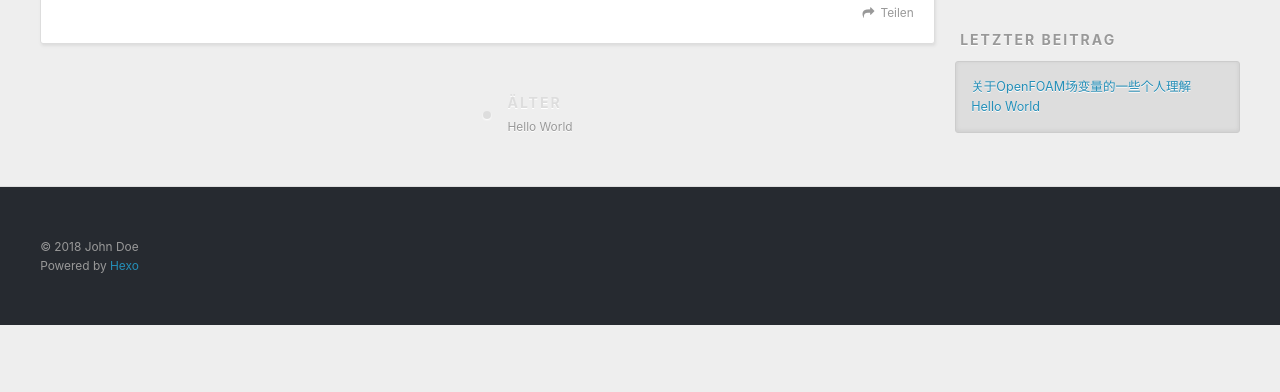
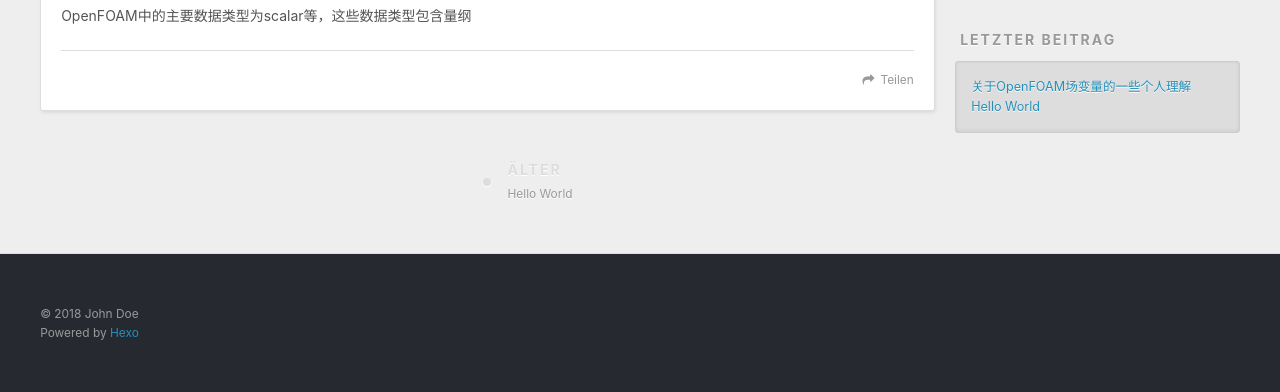
Before and after one commit to Staticp/Staticp.github.io, a plain HTML site: page 2018/03/14/关于OpenFOAM场变量的一些个人理解/index.html in a window 1280 px wide. Shown: the part 448-840 px from the top of the page. Before the commit the page ends 800 px from the top, so only its background shows below. Drawn offline with nearby package versions, Linux system fonts and the light colour scheme.

Commit message:
Site updated: 2018-03-14 14:29:08

```diff
--- a/2018/03/14/关于OpenFOAM场变量的一些个人理解/index.html
+++ b/2018/03/14/关于OpenFOAM场变量的一些个人理解/index.html
@@ -7,13 +7,16 @@
 
   <title>关于OpenFOAM场变量的一些个人理解 | Hexo</title>
   <meta name="viewport" content="width=device-width, initial-scale=1, maximum-scale=1">
-  <meta property="og:type" content="article">
+  <meta name="description" content="OpenFOAM中的主要数据类型为scalar等，这些数据类型包含量纲">
+<meta property="og:type" content="article">
 <meta property="og:title" content="关于OpenFOAM场变量的一些个人理解">
 <meta property="og:url" content="http://yoursite.com/2018/03/14/关于OpenFOAM场变量的一些个人理解/index.html">
 <meta property="og:site_name" content="Hexo">
-<meta property="og:updated_time" content="2018-03-14T06:25:59.634Z">
+<meta property="og:description" content="OpenFOAM中的主要数据类型为scalar等，这些数据类型包含量纲">
+<meta property="og:updated_time" content="2018-03-14T06:28:51.564Z">
 <meta name="twitter:card" content="summary">
 <meta name="twitter:title" content="关于OpenFOAM场变量的一些个人理解">
+<meta name="twitter:description" content="OpenFOAM中的主要数据类型为scalar等，这些数据类型包含量纲">
 
     <link rel="alternate" href="/atom.xml" title="Hexo" type="application/atom+xml">
 
@@ -82,6 +85,7 @@
 
     <div class="article-entry" itemprop="articleBody">
 
+        <p>OpenFOAM中的主要数据类型为scalar等，这些数据类型包含量纲</p>
 
 
     </div>
```
Also changed, not shown: index.html (+1 -0 lines).
